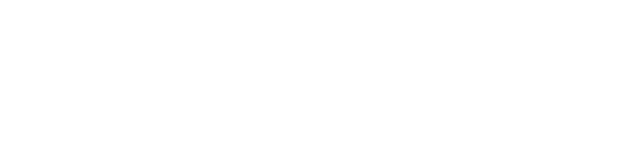
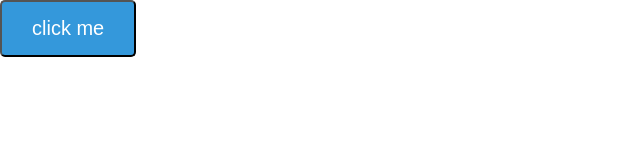
Before and after one commit to shatadal19/CSS, a plain HTML site: page Level-7 Animation, Transation & transform/index.html in a window 1280 px wide. Shown: the whole page, without its empty margins (0-640 px from the left). Drawn offline with Linux system fonts and the light colour scheme.

Commit message:
Level-7 hover & active

```diff
--- a/Level-7 Animation, Transation & transform/index.html
+++ b/Level-7 Animation, Transation & transform/index.html
@@ -4,8 +4,9 @@
     <meta charset="UTF-8">
     <meta name="viewport" content="width=device-width, initial-scale=1.0">
     <title>Animation, Transation & transform</title>
+    <link rel="stylesheet" href="styles/style.css">
 </head>
 <body>
-
+    <button class="btn"> click me</button>
 </body>
 </html>
--- a/Level-7 Animation, Transation & transform/styles/style.css
+++ b/Level-7 Animation, Transation & transform/styles/style.css
@@ -3,3 +3,24 @@
     padding: 0px;
     box-sizing: border-box;
 }
+
+.btn{
+
+    padding: 15px 30px;
+    background-color: #3498db;
+    color: white;
+    font-size: 20px;
+    border-radius: 5px;
+
+}
+
+.btn:hover{
+    background-color: #2ecc71;
+    /* cursor: pointer; */
+    /* transform: scale(1.1);
+    transition: all 0.7s ease-in-out; */
+}
+
+.btn:active{
+    background-color: red;
+}
```
